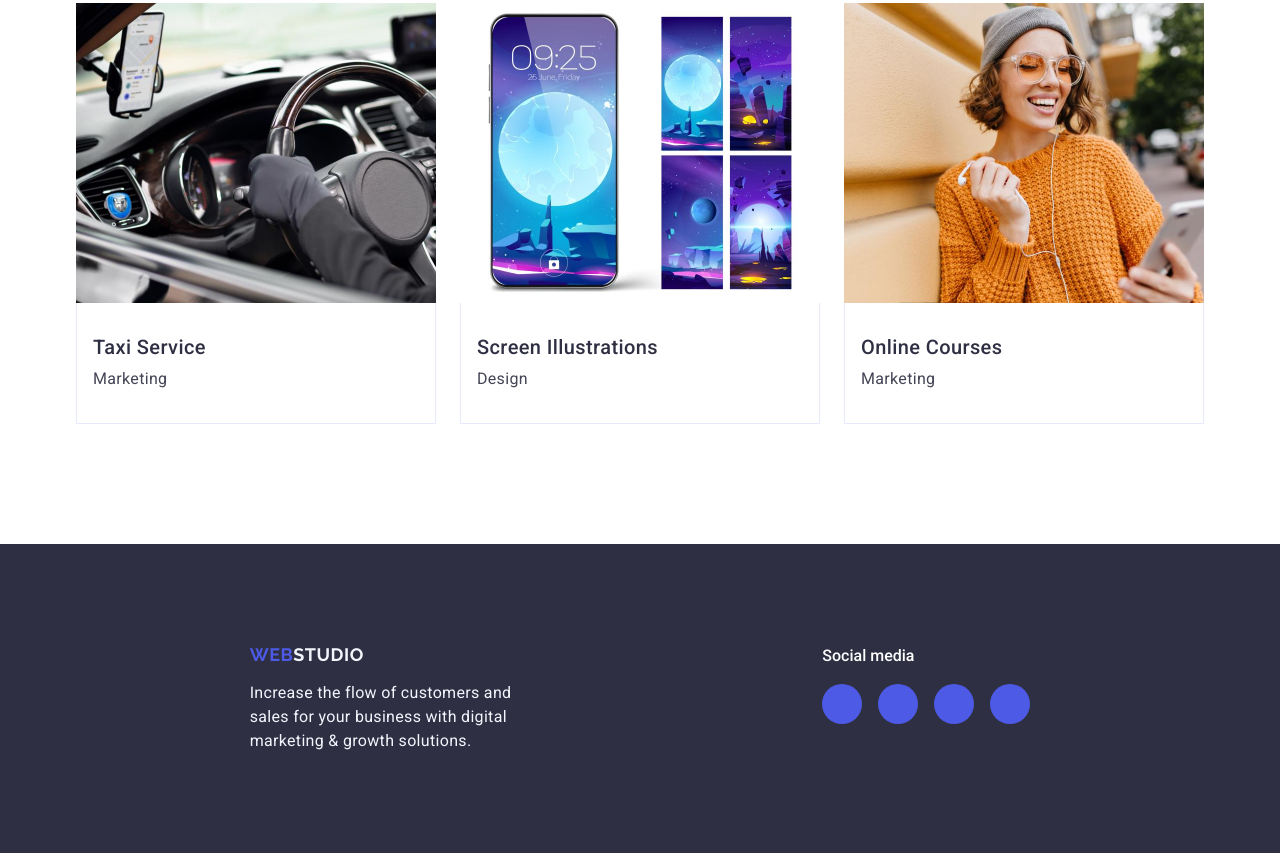
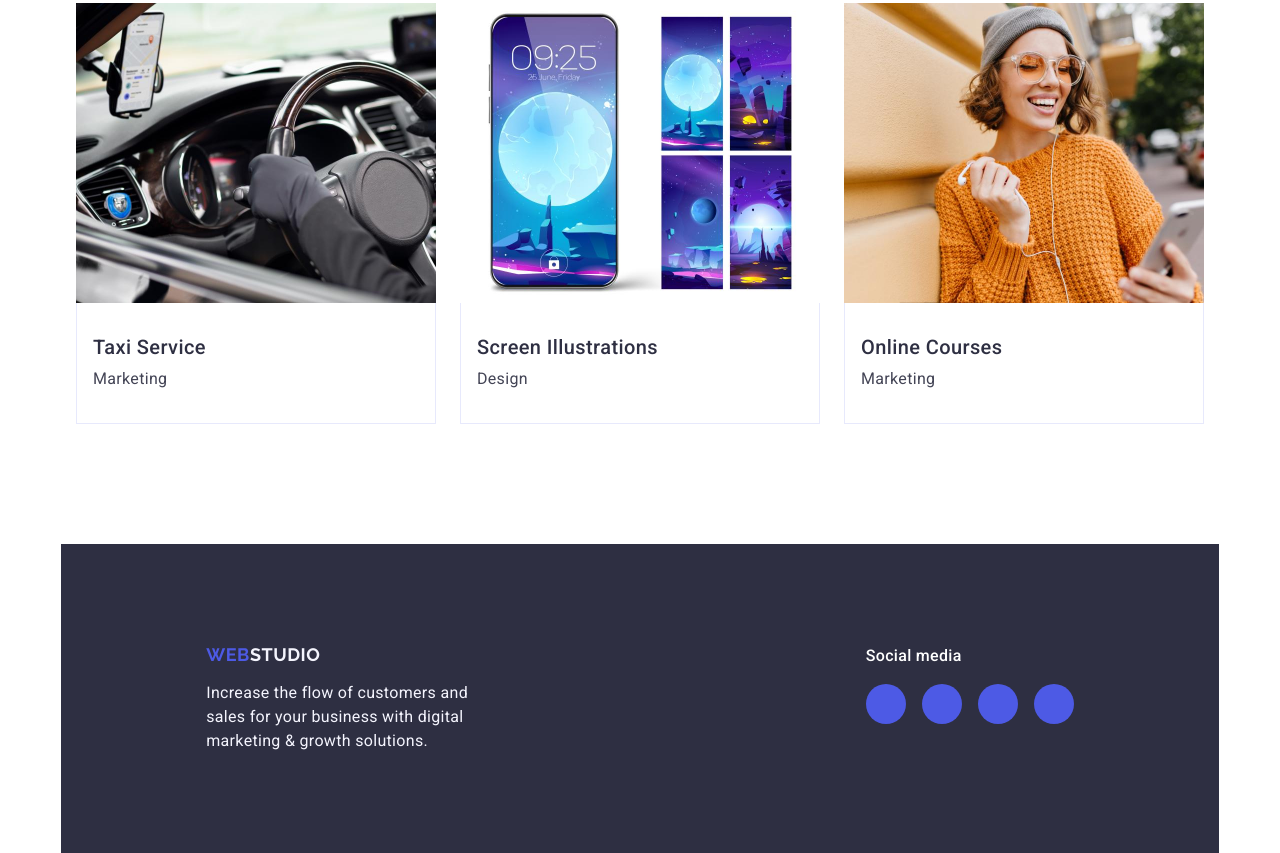
Before and after one commit to RatQ/goit-markup-hw-04, a plain HTML site: page index.html in a window 1280 px wide. Shown: the part 2639-3492 px from the top of the page. Drawn offline with nearby package versions, Linux system fonts and the light colour scheme.

Commit message:
fixed footer

```diff
--- a/css/styles.css
+++ b/css/styles.css
@@ -417,17 +417,18 @@ img {
 
 /* #region footer */
 .footer-page {
-    background-color: #2e2f42;
-    padding: 100px 0;
+
 }
 
 .footer-container {
     display: flex;
     align-items: baseline;
+    background-color: #2e2f42;
+    padding: 100px 0;
 }
 
-.logo-text{
-    margin-right: 120px;
+.logo-text {
+    padding-right: 120px;
 }
 
 .logo-footer {
@@ -465,7 +466,7 @@ img {
     font-weight: 500;
     font-size: 16px;
     line-height: 1.5;
-    letter-spacing: 0.02;
+    letter-spacing: 0.02em;
     color: #FFFFFF;
     margin-bottom: 16px;
 }
@@ -477,7 +478,6 @@ img {
 .footer-social-list-item {
     width: 40px;
     height: 40px;
-    transition: background-color 250ms cubic-bezier(0.4, 0, 0.2, 1);
 }
 
 .footer-social-list-link {
@@ -488,9 +488,10 @@ img {
     height: 100%;
     border-radius: 50%;
     background-color: #4d5ae5;
+    transition: background-color 250ms cubic-bezier(0.4, 0, 0.2, 1);
 }
 
-.footer-social-list-link:hover
+.footer-social-list-link:hover,
 .footer-social-list-link:focus {
     background-color: #31d0aa;
 }
```
